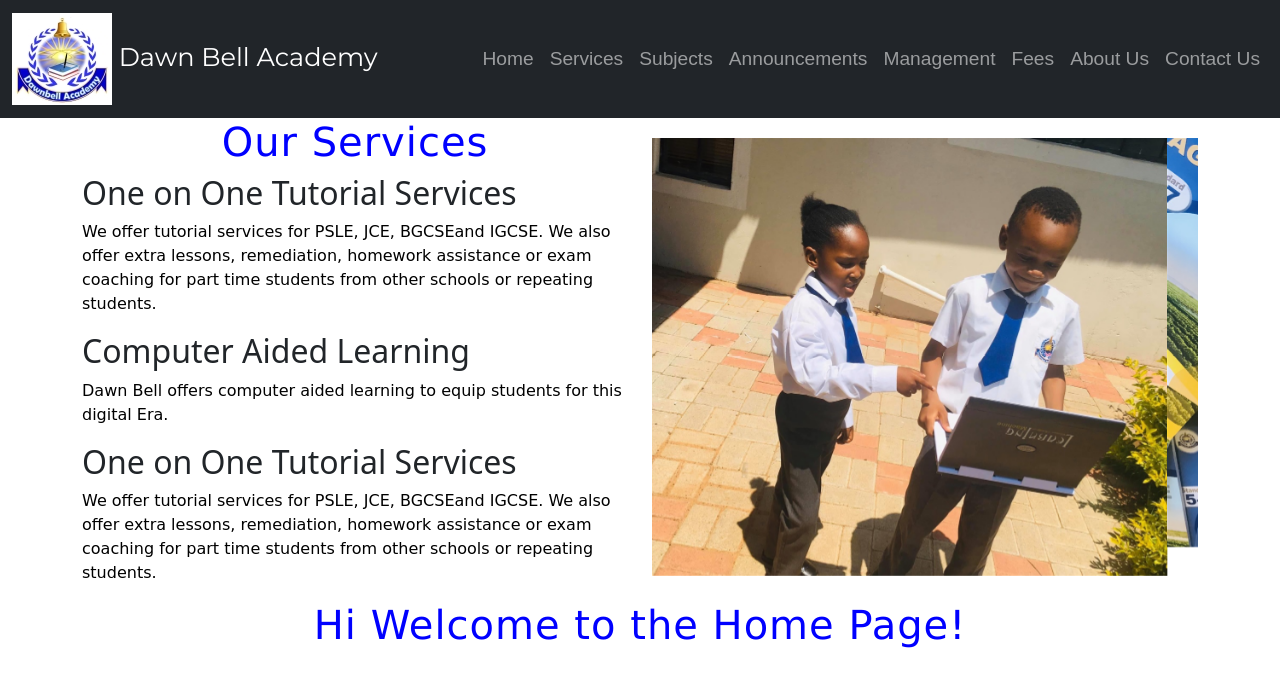
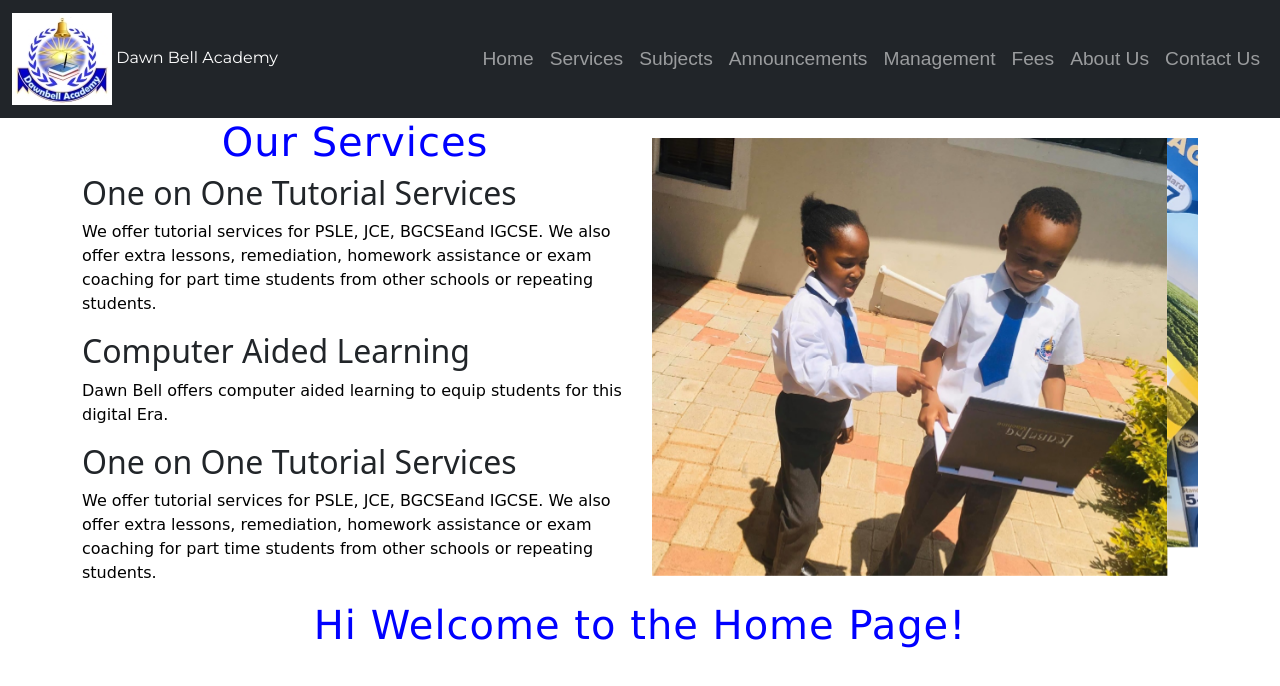
Before and after one commit to Onkgolotse/Onks-Oats-SAPPHIRE, a plain HTML site: page index.html in a window 1280 px wide. Drawn offline with Linux system fonts and the light colour scheme; a web font is replaced by a local one.

Commit message:
up-dated

```diff
--- a/style.css
+++ b/style.css
@@ -30,7 +30,7 @@
 
 
 .navbar .navbar-brand {
-    font-size: 1.6rem;
+    font-size: 1rem;
     font-family: 'Montserrat';
 }
 
```
